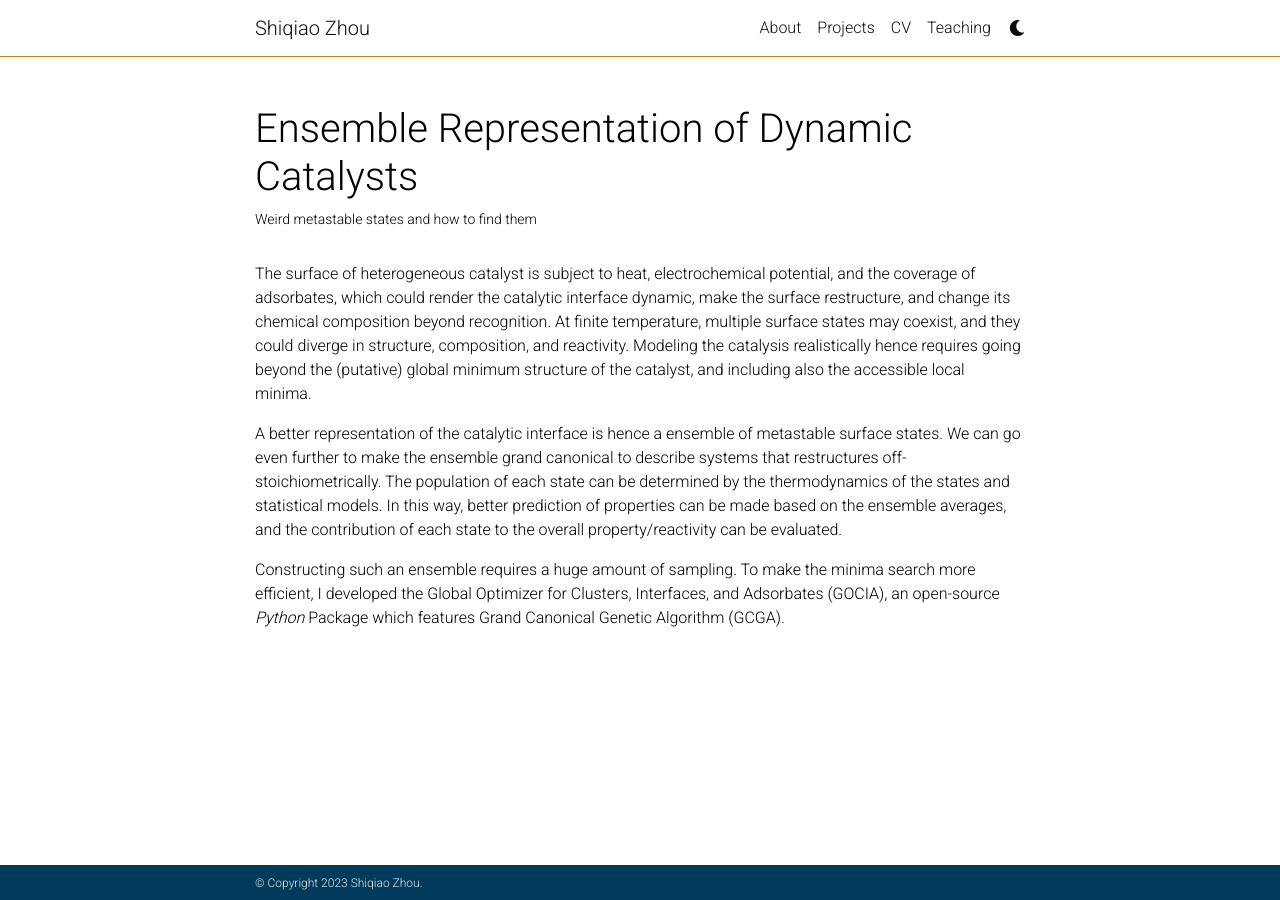
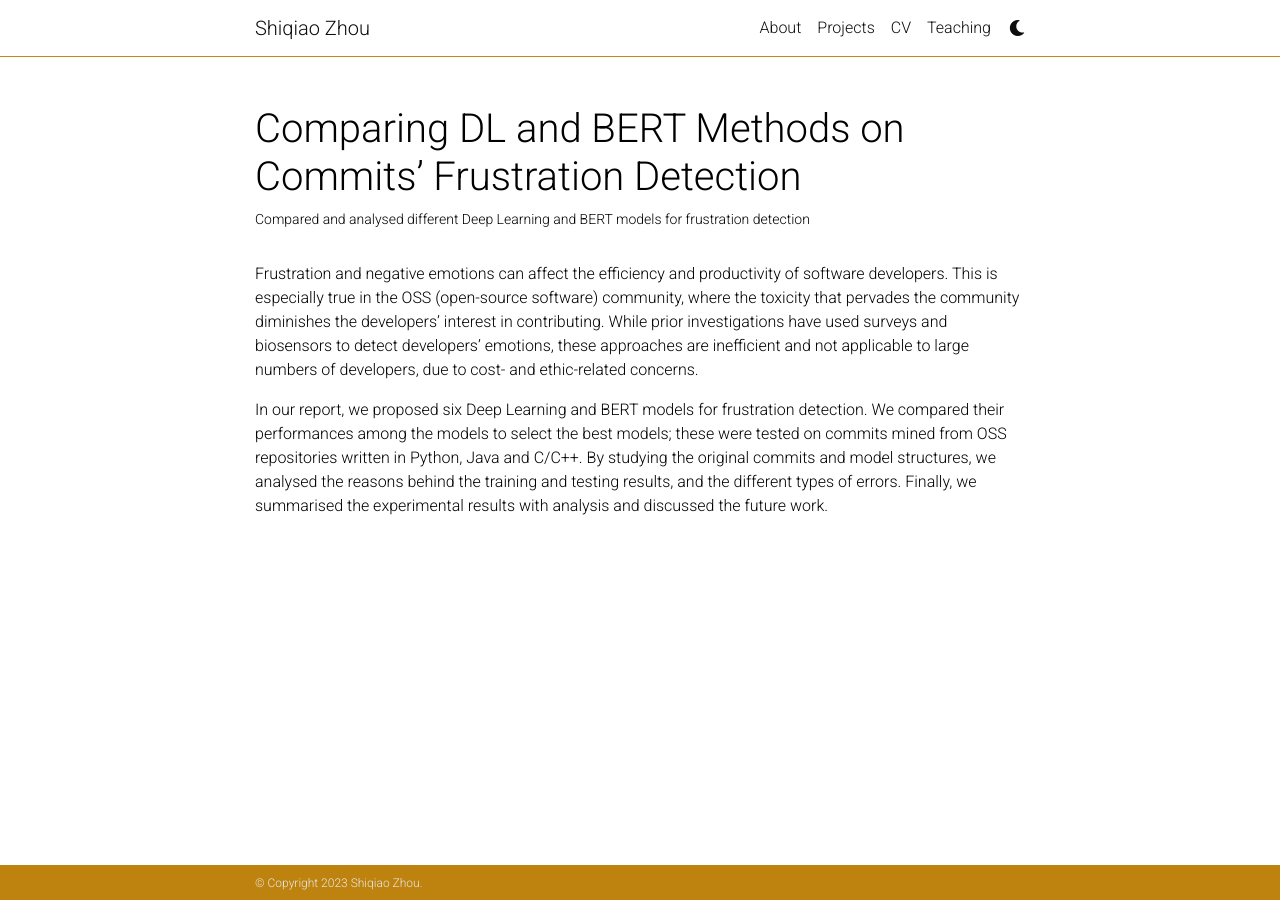
Before and after one commit to ShiqiaoZhou/ShiqiaoZhou.github.io, a Jekyll site: the page built from _projects/dyncatal.md, in a window 1280 px wide. Built offline with Jekyll 4.4.1, drawn with Linux system fonts in a browser that asks for light colours; comment, search, counter and statistics services are not loaded; a style sheet for code colours, icons or effects is not loaded.

Commit message:
porject1

```diff
--- a/_projects/dyncatal.md
+++ b/_projects/dyncatal.md
@@ -1,17 +1,16 @@
 ---
 layout: page
-title: Ensemble Representation of Dynamic Catalysts
-description: Weird metastable states and how to find them
-img: assets/img/publication_preview/toc_2020accounts.jpeg
+title: Comparing DL and BERT Methods on Commits’ Frustration Detection
+description: Compared and analysed different Deep Learning and BERT models for frustration detection
+img: assets/img/publication_preview/Test Confusion Matrix_big.png
 importance: 1
 category: research
 ---
 
-The surface of heterogeneous catalyst is subject to heat, electrochemical potential, and the coverage of adsorbates, which could render the catalytic interface dynamic, make the surface restructure, and change its chemical composition beyond recognition. At finite temperature, multiple surface states may coexist, and they could diverge in structure, composition, and reactivity. Modeling the catalysis realistically hence requires going beyond the (putative) global minimum structure of the catalyst, and including also the accessible local minima.
+Frustration and negative emotions can affect the efficiency and productivity of software developers. This is especially true in the OSS (open-source software) community, where the toxicity that pervades the community diminishes the developers’ interest in
+contributing. While prior investigations have used surveys and biosensors to detect developers’ emotions, these approaches are inefficient and not applicable to large numbers of developers, due to cost- and ethic-related concerns.
 
-A better representation of the catalytic interface is hence a ensemble of metastable surface states. We can go even further to make the ensemble grand canonical to describe systems that restructures off-stoichiometrically. The population of each state can be determined by the thermodynamics of the states and statistical models. In this way, better prediction of properties can be made based on the ensemble averages, and the contribution of each state to the overall property/reactivity can be evaluated.
-
-Constructing such an ensemble requires a huge amount of sampling. To make the minima search more efficient, I developed the Global Optimizer for Clusters, Interfaces, and Adsorbates (GOCIA), an open-source *Python* Package which features Grand Canonical Genetic Algorithm (GCGA).
+In our report, we proposed six Deep Learning and BERT models for frustration detection. We compared their performances among the models to select the best models; these were tested on commits mined from OSS repositories written in Python, Java and C/C++. By studying the original commits and model structures, we analysed the reasons behind the training and testing results, and the different types of errors. Finally, we summarised the experimental results with analysis and discussed the future work.
 
 
 <!-- - Review & Perspective
--- a/_sass/_themes.scss
+++ b/_sass/_themes.scss
@@ -7,9 +7,9 @@
   --global-code-bg-color: #{$code-bg-color-light};
   --global-text-color: #{$black-color};
   --global-text-color-light: #{$grey-color};
-  --global-theme-color: #{$ANU-Gold-tint};
-  --global-hover-color: #{$ANU-Gold-tint};
-  --global-footer-bg-color: #{$ucla-dark-blue};
+  --global-theme-color: #{$ANU-Gold};
+  --global-hover-color: #{$ANU-Gold};
+  --global-footer-bg-color: #{$ANU-Gold};
   --global-footer-text-color: #{$grey-color-light};
   --global-footer-link-color: #{$white-color};
   --global-distill-app-color: #{$grey-color};
```
Also changed, not shown: _pages/about.md (+2 -1 lines), assets/img/Test Confusion Matrix_big.png (added).
